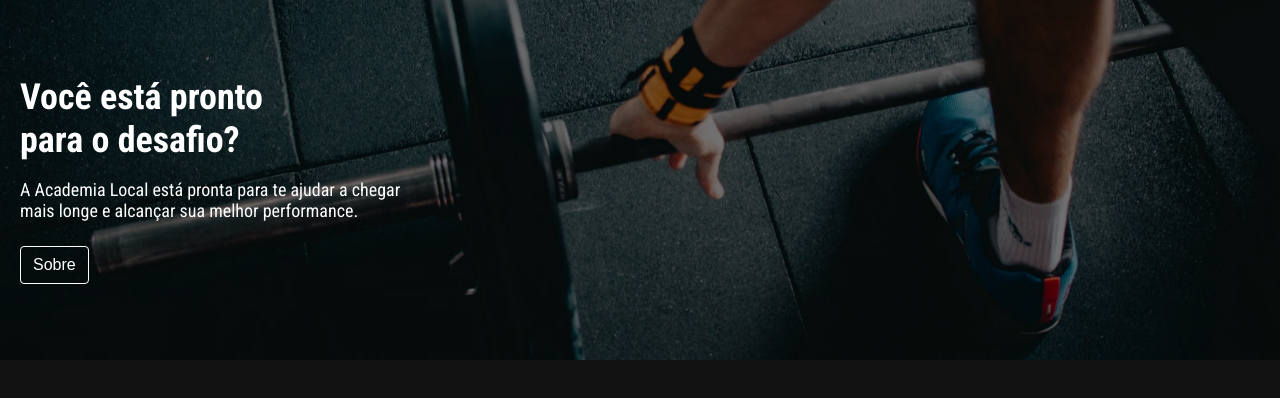
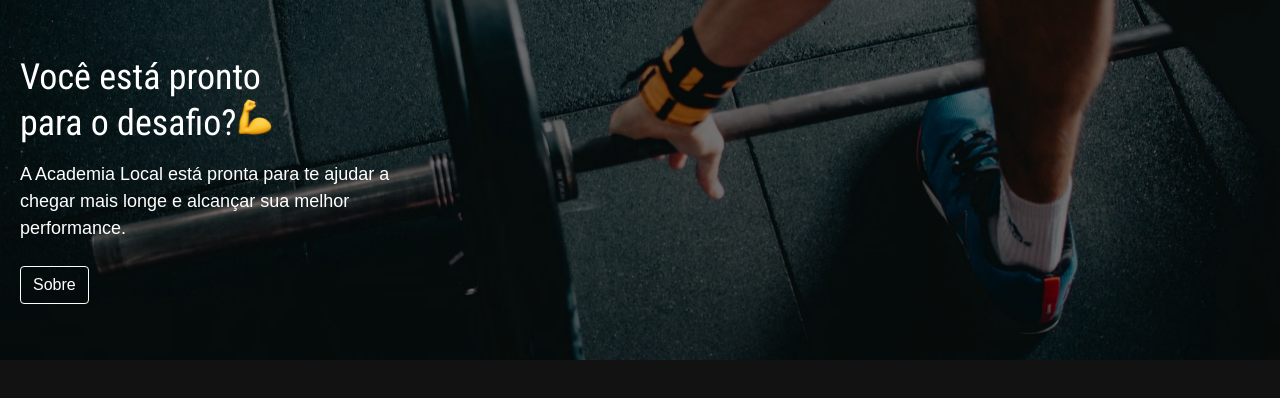
Before and after one commit to santananielson/top_academia, a SvelteKit app: page / in a window 1280 px wide. Shown: the top 398 px of the page. Built offline with nearby package versions, Linux system fonts and the light colour scheme.

Commit message:
Adicionar imagem do emoji

```diff
--- a/src/global.css
+++ b/src/global.css
@@ -32,12 +32,16 @@
 
 p, h1, h2, h3, h4, h5, h6 {
     overflow-wrap: break-word;
-    font-family: 'Roboto Condensed', sans-serif;
-    line-height: 1.2;
 }
 a {
     display: inline-block;
     text-decoration: none;
+}
+
+h1, h2, h3{
+    font-family: 'Roboto Condensed', sans-serif;
+    font-weight: normal;
+    line-height: 1.2;
 }
 
 h1 {
@@ -65,3 +69,8 @@
     color: var(--black);
     transition: 125ms;
 }
+
+img{
+    display: inline;
+    max-width: 36px;
+}
--- a/src/routes/+page.svelte
+++ b/src/routes/+page.svelte
@@ -1,10 +1,11 @@
 <script>
     import imgHome from '../assets/musculacao.avif'
+    import icon from '../assets/icon-muscle.png';
 </script>
 
 <section class="intro" style="background-image: url({imgHome})">
     <div class="intro__wrapper wrap">
-        <h1>Você está pronto<br> para o desafio?</h1>
+        <h1>Você está pronto<br> para o desafio?<img src="{icon}" alt=""></h1>
         <p>A Academia Local está pronta para te ajudar a chegar mais longe e alcançar sua melhor performance.</p>
         <a class="btn" href="/sobre">Sobre</a>
     </div>
```
